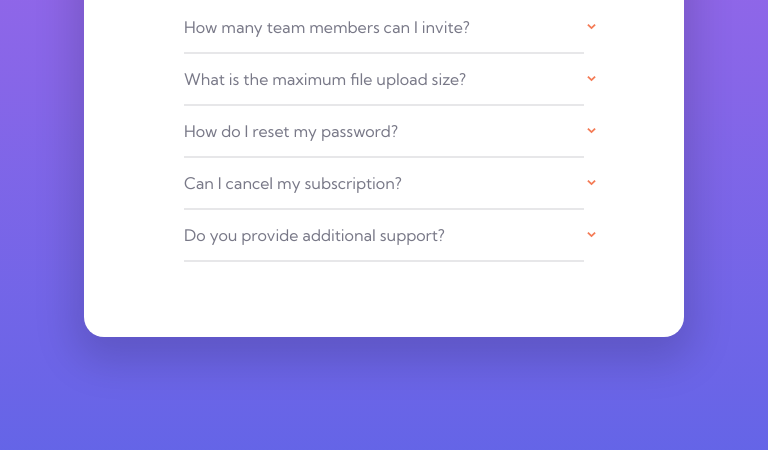
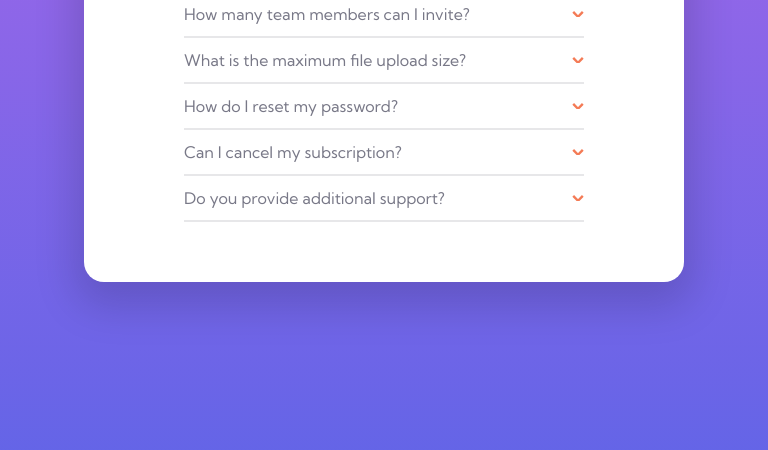
Before and after one commit to GaldinoMat/faq-accordion-card, a plain HTML site: page index.html in a window 768 px wide. Shown: the part 350-800 px from the top of the page. Drawn offline with Linux system fonts and the light colour scheme.

Commit message:
Finished project

```diff
--- a/style.css
+++ b/style.css
@@ -18,6 +18,7 @@ html {
   box-sizing: border-box;
 }
 
+/* Genral sizings */
 body {
   margin: auto auto;
   background-image: linear-gradient(
@@ -49,9 +50,8 @@ a {
   box-shadow: 0px 15px 40px 10px rgba(0, 0, 0, 0.15);
 }
 
-#last-divider {
-  display: none;
-}
+/* Image containers */
+/* Id's */
 
 #bg-desktop {
   position: relative;
@@ -63,6 +63,7 @@ a {
   display: none;
 }
 
+/* Classes */
 .img-container {
   max-width: 455px;
   height: 500px;
@@ -95,8 +96,9 @@ a {
   display: none;
 }
 
+/* Accordion containers*/
 .accordion-container {
-  max-width: 400px;
+  width: 400px;
   padding: 60px 30px;
   padding-left: 0;
 }
@@ -109,11 +111,6 @@ a {
 
 .question-tab {
   padding: 15px 0;
-}
-
-.title,
-.content {
-  padding-right: 100px;
 }
 
 .title {
@@ -136,9 +133,9 @@ a {
   transform: translateY(-50%);
   width: 12px;
   height: 6px;
-  right: 0;
+  right: -12px;
   background-image: url("images/icon-arrow-down.svg");
-  background-size: contain;
+  background-size: cover;
   background-repeat: no-repeat;
   transition: transform 0.4s;
 }
@@ -168,14 +165,18 @@ a {
 }
 
 .accordion-class:checked ~ .title::after {
-  right: -12px;
   transform: translateY(-50%) rotate(0.5turn);
 }
 
+/* Misc */
 .divider {
   background-color: var(--divider-light-blue);
   border: solid 0.5px var(--divider-light-blue);
   width: 100%;
+}
+
+#last-divider {
+  display: none;
 }
 
 .attribution {
@@ -183,15 +184,35 @@ a {
   text-align: center;
 }
 
+/* Media Queries */
 @media screen and (max-width: 975px) {
+  /* General sizings */
   #container {
     flex-direction: column;
     position: relative;
     width: 78%;
-    height: auto;
+    height: 50%;
     align-items: center;
-    padding: 0;
     margin-top: 150px;
+    margin-bottom: 0;
+  }
+
+  /* Image containers */
+  #bg-desktop,
+  .desktop,
+  .box {
+    display: none;
+  }
+
+  #bg-mobile,
+  .mobile {
+    display: block;
+  }
+
+  #bg-mobile {
+    position: relative;
+    bottom: 75px;
+    left: 15px;
   }
 
   .img-container {
@@ -209,68 +230,64 @@ a {
     overflow: visible;
   }
 
-  #bg-desktop,
-  .desktop,
-  .box {
-    display: none;
-  }
-
-  #bg-mobile,
-  .mobile {
-    display: block;
-  }
-
-  #bg-mobile {
-    position: relative;
-    bottom: 75px;
-    left: 15px;
-  }
-
+  /* Accordion containers */
   .accordion-container {
-    width: 100%;
+    max-width: 77%;
     height: 100%;
+    margin: 0;
     padding: 0;
-    padding-bottom: 75px;
+    padding: 60px 0;
   }
 
   .accordion-container h1 {
     margin: auto;
     padding: 0;
-    margin-top: 2em;
     margin-bottom: 0.5em;
     text-align: center;
   }
 
   .question-tab {
-    width: 85%;
-    margin: auto;
-    font-size: 13px;
+    width: 100%;
+    font-size: 12px;
+    padding: 12px 0;
   }
 
-  .attribution {
-    display: none;
+  .title::after {
+    right: -20px;
   }
 
   .accordion-class:checked ~ .content {
     display: block;
-    padding: 10px 0;
+    padding: 5px 0;
     padding-right: 15px;
     font-size: 12px;
     color: var(--dark-blue-text);
   }
 
   .accordion-class:checked ~ .title::after {
-    right: 2px;
+    right: -20px;
     transform: translateY(-50%) rotate(0.5turn);
   }
+
+  /* Misc */
   #last-divider {
     display: block;
   }
+
+  .attribution {
+    display: none;
+  }
 }
 
-@media screen and (min-width: 750px) {
+@media screen and (min-width: 760px) and (max-width: 975px) {
+  /* General sizings */
+  #container {
+    max-width: 78%;
+  }
+
+  /* Accordion containers */
   .question-tab {
-    width: 400px;
+    width: 100%;
     font-size: 16px;
   }
 
@@ -279,11 +296,11 @@ a {
   }
 
   .title::after {
-    right: -15px;
+    right: 0;
   }
 
   .accordion-class:checked ~ .title::after {
-    right: -12px;
+    right: 0;
     transform: translateY(-50%) rotate(0.5turn);
   }
 }
```
Also changed, not shown: index.html (+2 -1 lines).
